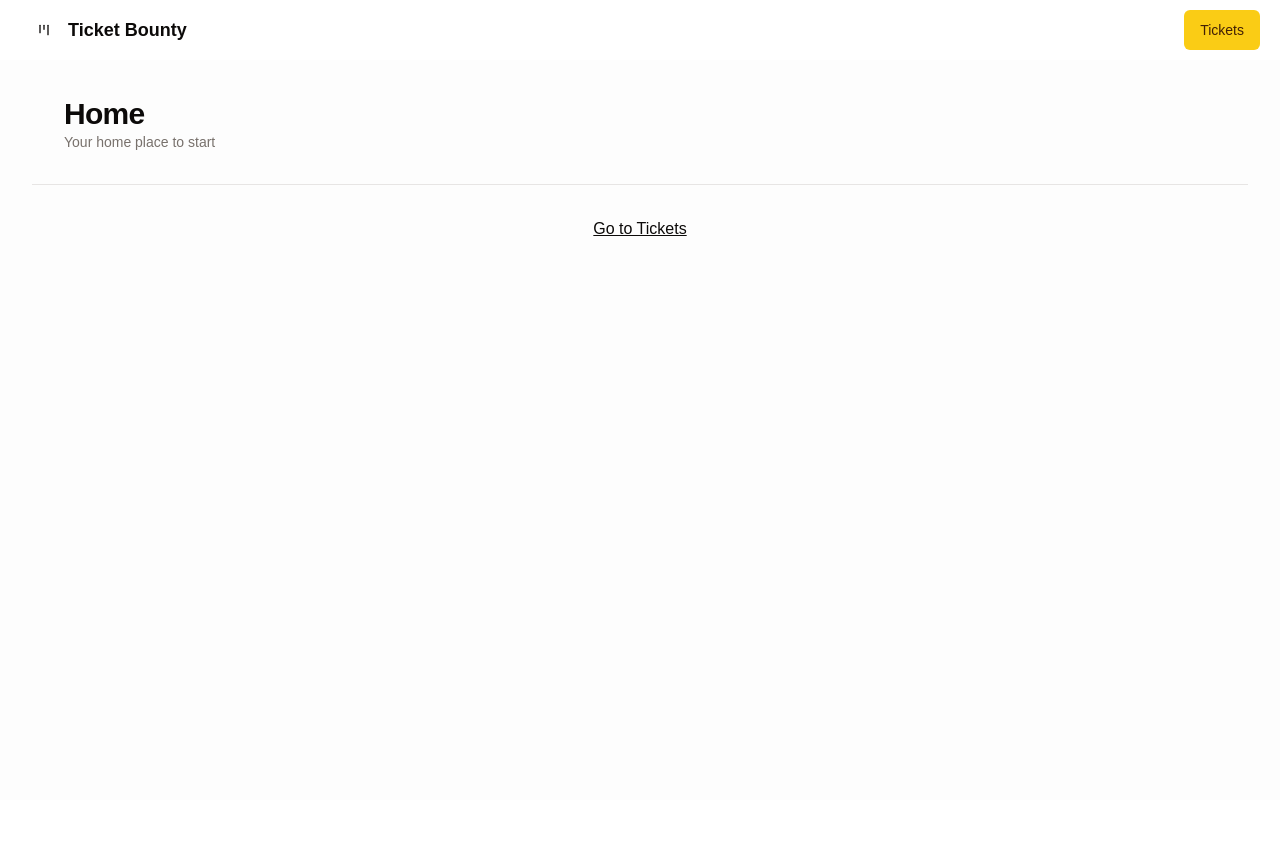
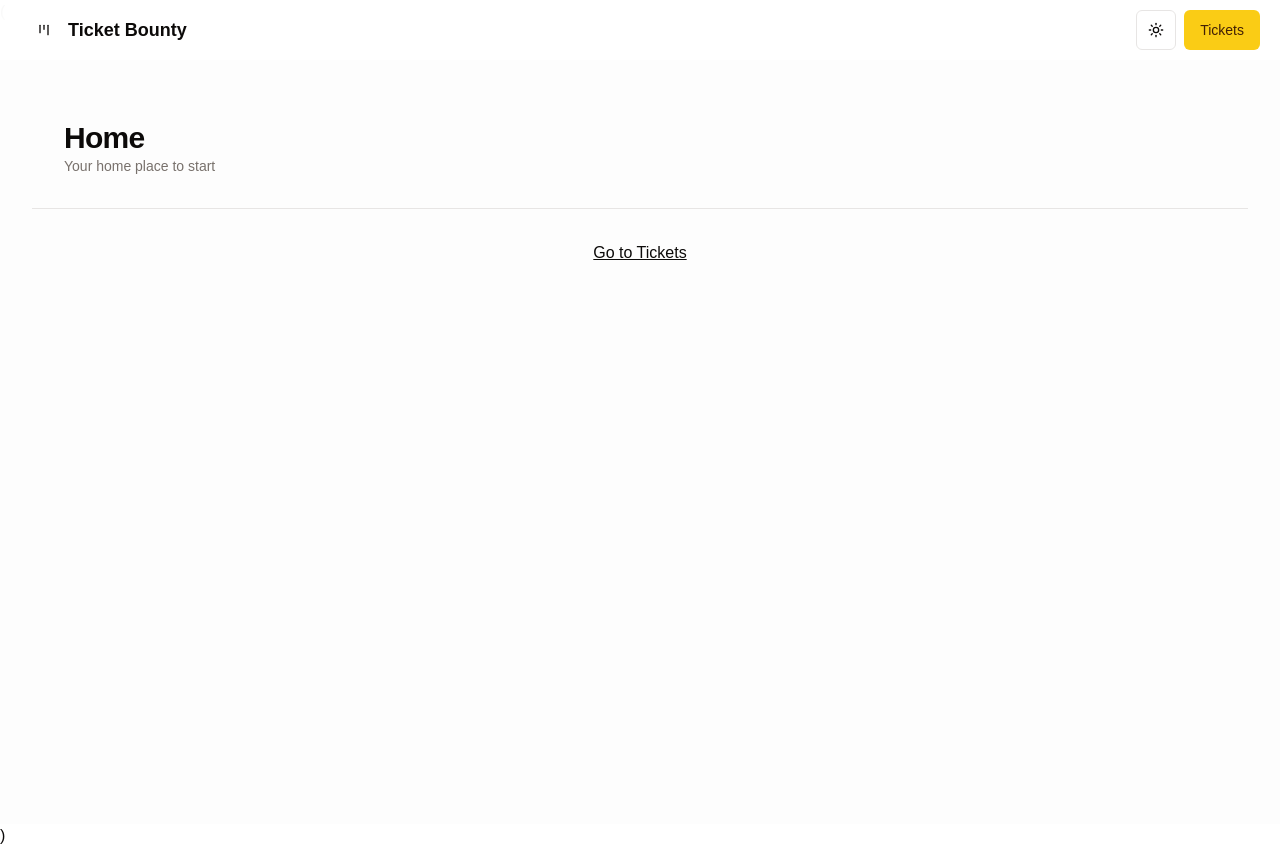
Before and after one commit to dorijantomic/road-to-next, a Next.js app: page / in a window 1280 px wide. Before the commit the page ends 800 px from the top, so only its background shows below. Built offline with nearby package versions, Linux system fonts and the light colour scheme.

Commit message:
finish light_dark mode section

```diff
--- a/package.json
+++ b/package.json
@@ -17,6 +17,7 @@
     "clsx": "^2.1.1",
     "lucide-react": "^0.462.0",
     "next": "15.0.3",
+    "next-themes": "^0.4.3",
     "react": "19.0.0-rc-66855b96-20241106",
     "react-dom": "19.0.0-rc-66855b96-20241106",
     "road-to-next-app": "file:",
--- a/src/app/layout.tsx
+++ b/src/app/layout.tsx
@@ -3,6 +3,7 @@
 import type { Metadata } from "next";
 
 import { Header } from "@/components/header";
+import { ThemeProvider } from "@/components/theme/theme-provider";
 
 export const metadata: Metadata = {
   title: "Learning NEXT JS",
@@ -15,12 +16,14 @@
   children: React.ReactNode;
 }>) {
   return (
-    <html lang="en">
+    <html lang="en" suppressHydrationWarning>
       <body>
-        <Header />
-        <main className="min-h-screen flex-1 overflow-y-auto overflow-x-hidden py-24 px-8 bg-secondary/20 flex flex-col">
-          {children}
-        </main>
+        <ThemeProvider>
+          <Header />
+          <main className="min-h-screen flex-1 overflow-y-auto overflow-x-hidden py-24 px-8 bg-secondary/20 flex flex-col">
+            {children}
+          </main>
+        </ThemeProvider>
       </body>
     </html>
   );
--- a/src/components/header.tsx
+++ b/src/components/header.tsx
@@ -4,6 +4,7 @@
 
 import { homePath, ticketsPath } from "@/paths";
 
+import { ThemeSwitcher } from "./theme/theme-switcher";
 import { buttonVariants } from "./ui/button";
 
 const Header = () => {
@@ -15,7 +16,7 @@
         border-bg bg-background/95 backdrop-blur
         w-full flex py-2.5 px-5 justify-between"
     >
-      <div>
+      <div className="flex align-items gap-x-2">
         <Link
           href={homePath()}
           className={buttonVariants({ variant: "ghost" })}
@@ -24,7 +25,8 @@
           <h1 className="ml-2 text-lg font-semibold">Ticket Bounty</h1>
         </Link>
       </div>
-      <div>
+      <div className="flex align-items gap-x-2">
+        <ThemeSwitcher />
         <Link
           href={ticketsPath()}
           className={buttonVariants({ variant: "default" })}
--- /dev/null
+++ b/src/components/theme/theme-provider.tsx
@@ -0,0 +1,15 @@
+import { ThemeProvider as BaseThemeProvider } from "next-themes";
+
+type ThemeProviderProps = {
+  children: React.ReactNode;
+};
+
+const ThemeProvider = ({ children }: ThemeProviderProps) => {
+  return (
+    <BaseThemeProvider attribute="class" defaultTheme="system">
+      ({children})
+    </BaseThemeProvider>
+  );
+};
+
+export { ThemeProvider };
--- /dev/null
+++ b/src/components/theme/theme-switcher.tsx
@@ -0,0 +1,34 @@
+"use client";
+
+import { LucideMoon, LucideSun } from "lucide-react";
+import { useTheme } from "next-themes";
+import { Button } from "@/components/ui/button";
+
+const ThemeSwitcher = () => {
+  const { theme, setTheme } = useTheme();
+
+  return (
+    <Button
+      variant="outline"
+      size="icon"
+      onClick={() => setTheme(theme === "light" ? "dark" : "light")}
+    >
+      <LucideSun
+        className="
+          h-4 w-4 rotate-0 scale-100 transition-all
+          dark:-rotate-90 dark:scale-0
+        "
+      />
+      <LucideMoon
+        className="
+          absolute h-4 w-4 rotate-90 scale-0 transition-transform
+          dark:rotate-0 dark:scale-100
+        "
+      />
+
+      <span className="sr-only">Toggle theme</span>
+    </Button>
+  );
+};
+
+export { ThemeSwitcher };
```
Also changed, not shown: 1 other file (tests, documents, lock files or other folders).
